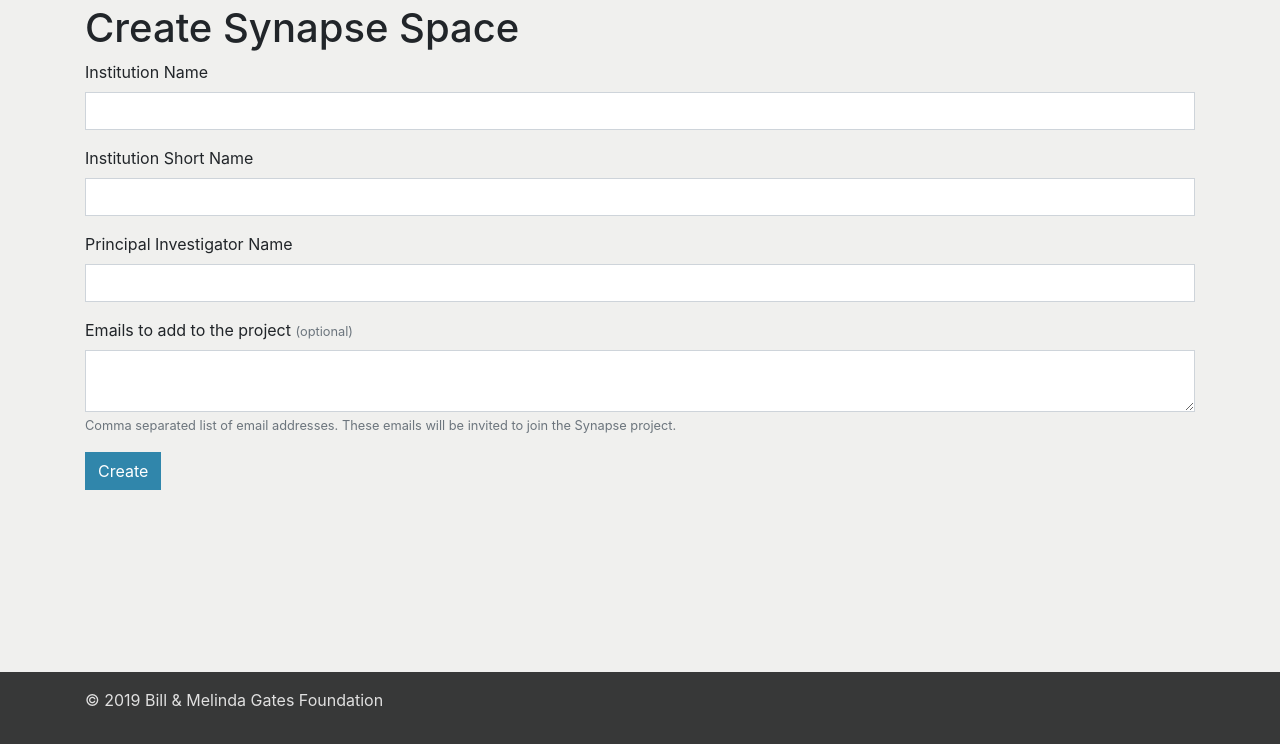
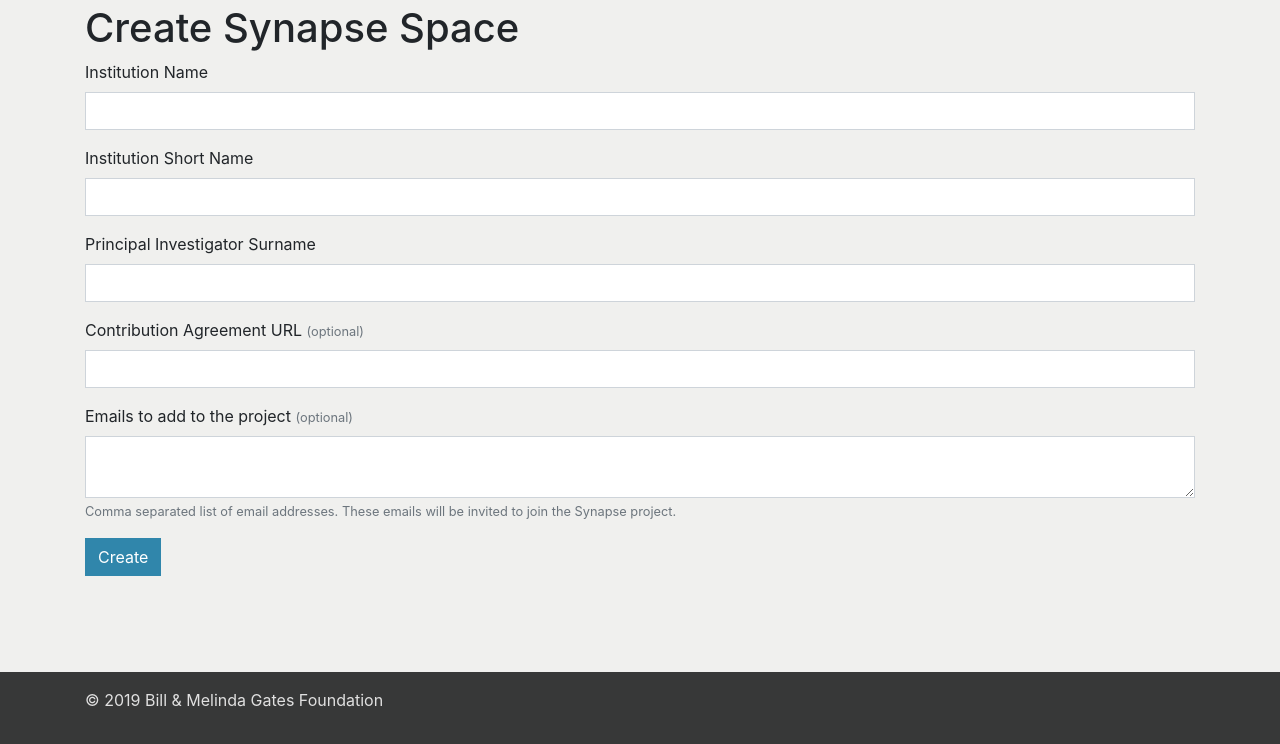
Before and after one commit to ki-tools/sls_ki_synapse_admin_py, a Flask app: template www/templates/synapse_space/create.html in a window 1280 px wide. Shown: the part 56-800 px from the top of the page. Run offline with Flask 2, Linux system fonts and the light colour scheme; the template is opened without the code that fills it: values that come from a table or form of the project are taken from there, others are empty; parts of the project's set-up code (start-up, migrations or seed data) failed here and were passed over; some libraries are stand-ins or nearby versions.

Commit message:
Set Contribution Agreement URL

```diff
--- a/www/services/create_synapse_space_service.py
+++ b/www/services/create_synapse_space_service.py
@@ -6,9 +6,10 @@ import json
 
 
 class CreateSynapseSpaceService:
-    def __init__(self, project_name, institution_name, emails=None):
+    def __init__(self, project_name, institution_name, agreement_url=None, emails=None):
         self.project_name = project_name
         self.institution_name = institution_name
+        self.agreement_url = agreement_url
         self.emails = emails
         self.project = None
         self.team = None
@@ -195,7 +196,8 @@ class CreateSynapseSpaceService:
                     'Organization': self.institution_name,
                     'Contact': self.emails[0] if self.emails else None,
                     'Synapse_Project_ID': self.project.id,
-                    'Synapse_Team_ID': self.team.id if self.team else None
+                    'Synapse_Team_ID': self.team.id if self.team else None,
+                    'Agreement_Link': self.agreement_url
                 })
 
                 Synapse.client().store(syn.Table(table_id, [row]))
--- a/www/templates/synapse_space/create.html
+++ b/www/templates/synapse_space/create.html
@@ -60,11 +60,22 @@
         {% endif %}
       </div>
       <div class="form-group">
-        {{ form.field_pi_name.label }}
-        {{ form.field_pi_name(class_='form-control') }}
-        {% if form.field_pi_name.errors %}
+        {{ form.field_pi_surname.label }}
+        {{ form.field_pi_surname(class_='form-control') }}
+        {% if form.field_pi_surname.errors %}
         <div>
-          {% for error in form.field_pi_name.errors %}
+          {% for error in form.field_pi_surname.errors %}
+          <span class="field-error">[{{ error }}]</span>
+          {% endfor %}
+        </div>
+        {% endif %}
+      </div>
+      <div class="form-group">
+        {{ form.field_agreement_url.label }} <small class="text-muted">(optional)</small>
+        {{ form.field_agreement_url(class_='form-control') }}
+        {% if form.field_agreement_url.errors %}
+        <div>
+          {% for error in form.field_agreement_url.errors %}
           <span class="field-error">[{{ error }}]</span>
           {% endfor %}
         </div>
@@ -84,6 +95,7 @@
         </div>
         {% endif %}
       </div>
+
       {{ form.field_submit(class_='btn btn-primary') }}
     </form>
   </div>
--- a/www/views/synapse_space/forms.py
+++ b/www/views/synapse_space/forms.py
@@ -1,6 +1,6 @@
 from flask_wtf import FlaskForm
-from wtforms import SubmitField, StringField, TextAreaField, BooleanField
-from wtforms.validators import DataRequired, ValidationError
+from wtforms import SubmitField, StringField, TextAreaField
+from wtforms.validators import DataRequired, ValidationError, URL
 import re
 
 from www.services import EncryptSynapseSpaceService, CreateSynapseSpaceService
@@ -10,8 +10,9 @@ class CreateSynapseSpaceForm(FlaskForm):
     # Form Fields
     field_institution_name = StringField('Institution Name', validators=[DataRequired()])
     field_institution_short_name = StringField('Institution Short Name', validators=[DataRequired()])
-    field_pi_name = StringField('Principal Investigator Name', validators=[DataRequired()])
+    field_pi_surname = StringField('Principal Investigator Surname', validators=[DataRequired()])
     field_emails = TextAreaField('Emails to add to the project')
+    field_agreement_url = StringField('Contribution Agreement URL', validators=[URL()])
     field_submit = SubmitField('Create')
 
     # Validated form data
@@ -24,7 +25,7 @@ class CreateSynapseSpaceForm(FlaskForm):
         self.try_set_project_name()
         self.try_validate_project_name()
 
-    def validate_field_pi_name(self, field):
+    def validate_field_pi_surname(self, field):
         self.try_set_project_name()
         self.try_validate_project_name()
 
@@ -51,9 +52,11 @@ class CreateSynapseSpaceForm(FlaskForm):
 
     def try_set_project_name(self):
         self.project_name = None
-        if self.field_institution_short_name.data and self.field_pi_name.data:
-            self.project_name = 'KiContributor_{0}_{1}'.format(self.field_institution_short_name.data,
-                                                               self.field_pi_name.data)
+        short_name = self.field_institution_short_name.data
+        surname = self.field_pi_surname.data
+
+        if short_name and surname:
+            self.project_name = 'KiContributor_{0}_{1}'.format(short_name, surname)
 
     def try_validate_project_name(self):
         if self.project_name:
--- a/www/views/synapse_space/views.py
+++ b/www/views/synapse_space/views.py
@@ -11,7 +11,11 @@ def synapse_space_create():
     form = CreateSynapseSpaceForm()
     errors = []
     if form.validate_on_submit():
-        service = CreateSynapseSpaceService(form.project_name, form.field_institution_name.data, form.valid_emails)
+        service = CreateSynapseSpaceService(form.project_name,
+                                            form.field_institution_name.data,
+                                            agreement_url=form.field_agreement_url.data,
+                                            emails=form.valid_emails)
+
         errors = service.execute().errors
         warnings = service.warnings
 
```
Also changed, not shown: tests/www/services/test_create_synapse_space_service.py (+9 -3 lines), README.md.
